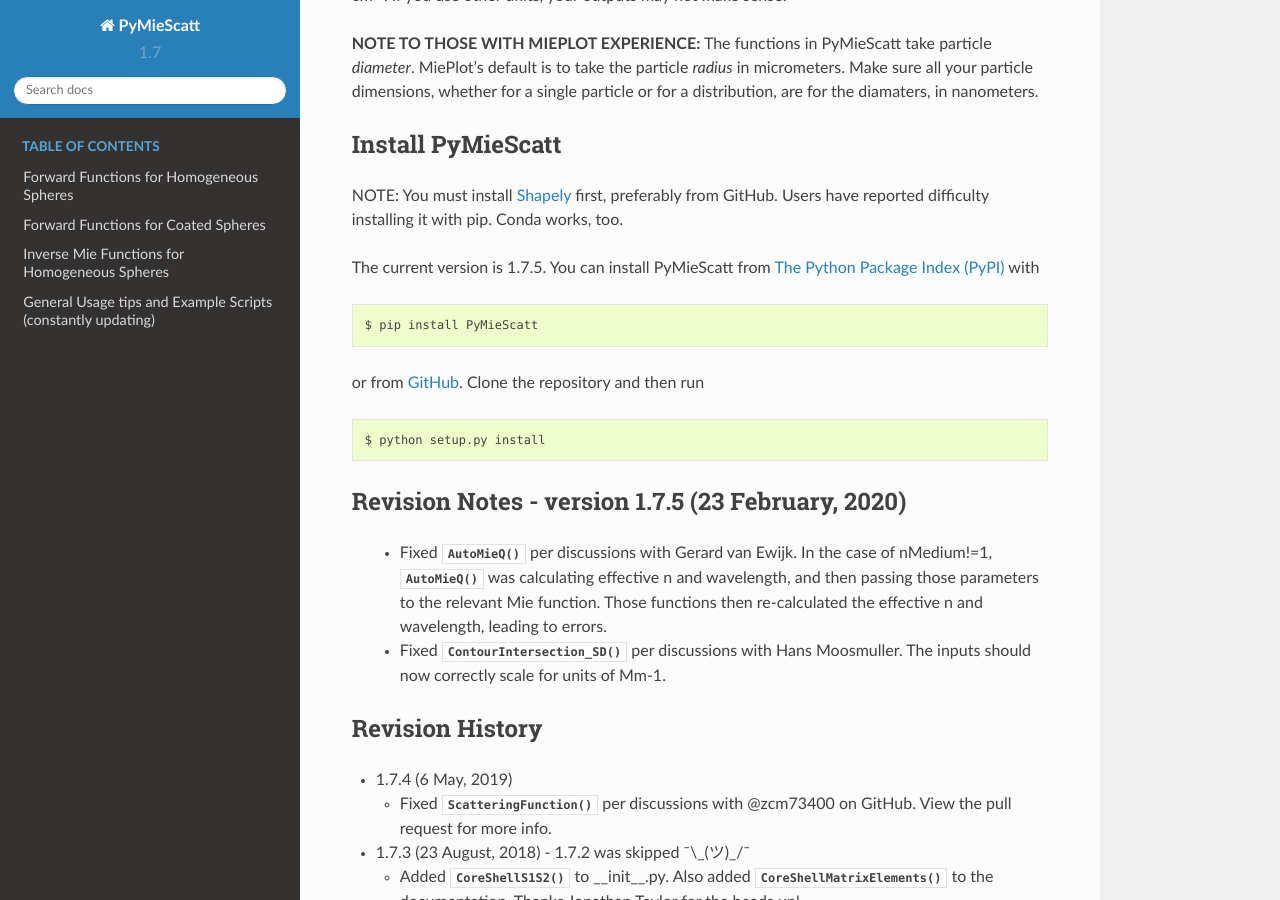
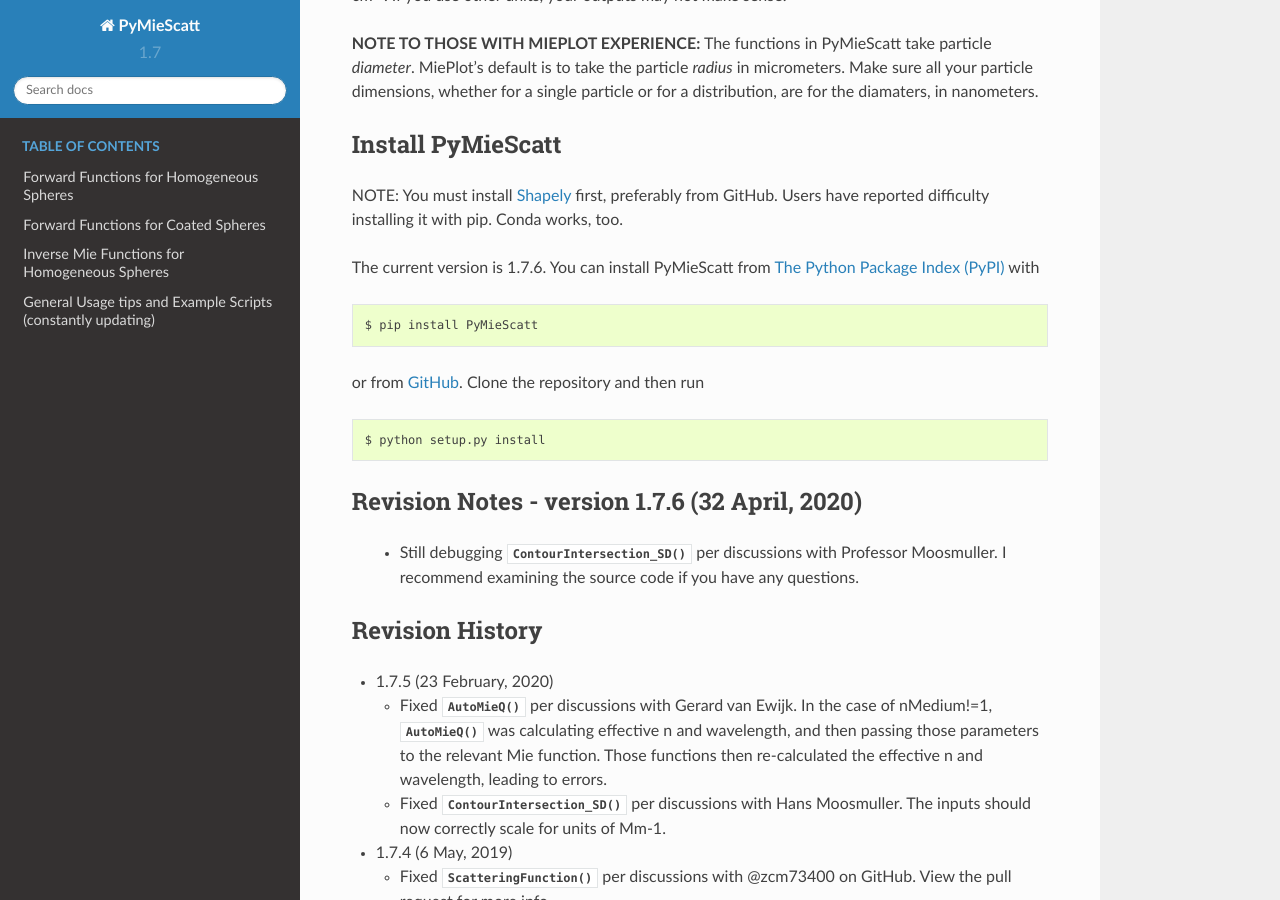
Before and after one commit to bsumlin/PyMieScatt, a Sphinx documentation site: the page built from docs/index.rst, in a window 1280 px wide and 900 px high, scrolled down 381 px. Built offline with Sphinx 7.4.7 and the Read the Docs theme 2.0.0, drawn with Linux system fonts in a browser that asks for light colours; formulas are drawn with MathJax 3; pages that are not in the unit, such as notebooks, are missing from menus.

```diff
--- a/PyMieScatt/_version.py
+++ b/PyMieScatt/_version.py
@@ -1 +1 @@
-__version__ = "1.7.5"
+__version__ = "1.7.5.1"
--- a/docs/index.rst
+++ b/docs/index.rst
@@ -19,7 +19,7 @@ Install PyMieScatt
 
 NOTE: You must install `Shapely <https://shapely.readthedocs.io/>`_ first, preferably from GitHub. Users have reported difficulty installing it with pip. Conda works, too.
 
-The current version is 1.7.5. You can install PyMieScatt from `The Python Package Index (PyPI) <https://pypi.python.org/pypi/PyMieScatt>`_ with ::
+The current version is 1.7.6. You can install PyMieScatt from `The Python Package Index (PyPI) <https://pypi.python.org/pypi/PyMieScatt>`_ with ::
 
    $ pip install PyMieScatt
 
@@ -28,14 +28,18 @@ or from `GitHub <https://github.com/bsumlin/PyMieScatt>`_. Clone the repository
 
    $ python setup.py install
 
-Revision Notes - version 1.7.5 (23 February, 2020)
+Revision Notes - version 1.7.6 (32 April, 2020)
 ------------------------------------------------------------------------------
+
+  - Still debugging :py:func:`ContourIntersection_SD` per discussions with Professor Moosmuller. I recommend examining the source code if you have any questions.
+
+Revision History
+----------------
+
+- 1.7.5 (23 February, 2020)
 
   - Fixed :py:func:`AutoMieQ` per discussions with Gerard van Ewijk. In the case of nMedium!=1, :py:func:`AutoMieQ` was calculating effective n and wavelength, and then passing those parameters to the relevant Mie function. Those functions then re-calculated the effective n and wavelength, leading to errors.
   - Fixed :py:func:`ContourIntersection_SD` per discussions with Hans Moosmuller. The inputs should now correctly scale for units of Mm-1.
-
-Revision History
-----------------
 
 - 1.7.4 (6 May, 2019)
 
```
Also changed, not shown: 8 other files.
